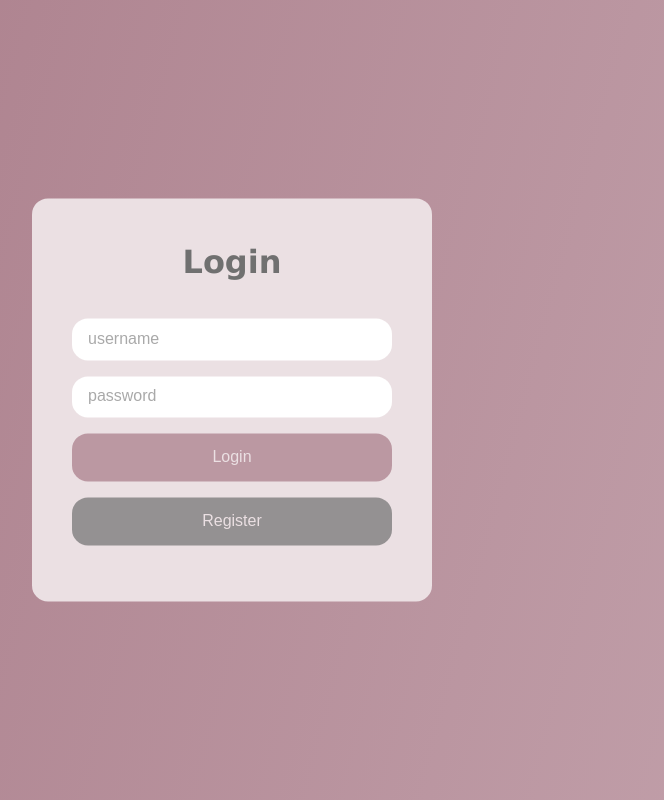
After one commit to xTanzu/Fiber, a Flask app: page /login in a window 1280 px wide. The commit adds this page. Shown: the whole page, without its empty margins (408-1072 px from the left). Run offline with Flask 3, Linux system fonts and the light colour scheme.

Commit message:
Build registration and login functionality to the app
-Build basic registration and login feature
  -update the schema.sql and init_db.sh to create new table "users" and
  grant privileges to database_client user
  -establish SECRET_KEY to allow session variables and flashing messages
  -add required logic for registration/login/logout to application_logic
  routes and repository
  -create login and registation screens using same base template and switch
  between the forms by calling macros that form them
  -create the styles necessary
  -enable to show flashed messages on both forms
  -involve some validation funtionality to the registration
  -add logout button to top navigation bar

```diff
--- a/schema.sql
+++ b/schema.sql
@@ -1,3 +1,2 @@
--- CREATE TABLE users (id SERIAL PRIMARY KEY, username TEXT UNIQUE, password TEXT);
--- Muista päivittää myös taulu message monikoksi
-CREATE TABLE message (id SERIAL PRIMARY KEY, time TEXT, author TEXT, content TEXT);
+CREATE TABLE users (id SERIAL PRIMARY KEY, username TEXT UNIQUE, password TEXT);
+CREATE TABLE messages (id SERIAL PRIMARY KEY, time TEXT, author TEXT, content TEXT);
--- a/src/app.py
+++ b/src/app.py
@@ -2,8 +2,14 @@ from flask import Flask
 
 from dotenv import load_dotenv
 
+from os import getenv
+
+import sys
+
 load_dotenv()
+
 app = Flask(__name__)
+app.secret_key = getenv("SECRET_KEY")
 
 from routes import *
 
--- a/src/application_logic.py
+++ b/src/application_logic.py
@@ -1,13 +1,62 @@
+from flask import session
+
 from repository import Repository
+import validation
 
+from exceptions import CredentialsException, DatabaseException
+
+from werkzeug.security import generate_password_hash, check_password_hash
 from datetime import datetime
 
 import sys
 
+
 class Application_logic:
     def __init__(self):
         self.repository = Repository()
-        self.signed_in_user = "Taneli Härkönen"
+
+    def is_logged_in(self):
+        session_user = session.get("logged_in_user")
+        if not session_user:
+            return False
+        if "username" not in session_user or "id" not in session_user:
+            return False
+        user = self.repository.get_user_by_username(session_user["username"])
+        if not user:
+            return False
+        if session_user["id"] != user.id:
+            return False
+        return True
+
+    def register_user(self, username, password, rpt_password):
+        validation.validate_username(username)
+        if self.repository.username_exists(username):
+            raise CredentialsException("username already exists")
+        validation.validate_password(password)
+        if password != rpt_password:
+            raise CredentialsException("passwords differ")
+        password_hash = generate_password_hash(password)
+        try:
+            self.repository.insert_new_user(username, password_hash)
+            return True
+        except Exception as e:
+            raise DatabaseException("error during inserting new user to database")
+
+    def login_user(self, username, password):
+        user = self.repository.get_user_by_username(username)
+        if not user:
+            raise CredentialsException("invalid username")
+        password_hash = user.password
+        if not check_password_hash(password_hash, password):
+            raise CredentialsException("invalid password")
+        session["logged_in_user"] = {
+            "id": user.id,
+            "username": user.username
+        }
+        return True
+
+    def logout_user(self):
+        del session["logged_in_user"]
 
     def get_messages(self):
         messages = self.repository.get_messages()
@@ -16,5 +65,5 @@ class Application_logic:
     def submit_new_message(self, message_content: str):
         format_str = "%Y-%m-%dT%H:%M:%S.%f"
         time_str = datetime.now().strftime(format_str)
-        author = self.signed_in_user
+        author = session["logged_in_user"]["username"]
         self.repository.append_new_message(author, time_str, message_content)
--- /dev/null
+++ b/src/exceptions.py
@@ -0,0 +1,5 @@
+class CredentialsException(Exception):
+    pass
+
+class DatabaseException(Exception):
+    pass
--- a/src/routes.py
+++ b/src/routes.py
@@ -1,9 +1,10 @@
 from flask import Flask
-from flask import redirect, render_template, request
+from flask import redirect, render_template, request, flash, session
 
 from app import app
 
 from application_logic import Application_logic
+from exceptions import CredentialsException, DatabaseException
 
 import sys
 
@@ -15,8 +16,50 @@ def handleFormInput():
 
 @app.route("/", methods=["GET","POST"])
 def index():
+    if not application.is_logged_in():
+        return redirect("login")
     if request.method == "POST":
         handleFormInput()
         return redirect("/")
     messages = application.get_messages()
-    return render_template("main.html.jinja", messages=(messages))
+    return render_template("main.html.jinja", messages=messages)
+
+@app.route("/register", methods=["GET", "POST"])
+def register():
+    if application.is_logged_in():
+        return redirect("/")
+    placeholder_username = ""
+    if request.method == "POST":
+        username = request.form["username"]
+        password = request.form["password"]
+        rpt_password = request.form["rpt_password"]
+        # print(f"username:{username}, password:{password}, rpt_password:{rpt_password}", file=sys.stdout)
+        try:
+            application.register_user(username, password, rpt_password)
+            application.login_user(username, password)
+            return redirect("/")
+        except (CredentialsException, DatabaseException) as e:
+            flash(e)
+            placeholder_username = username
+    return render_template("credentials.html.jinja", form_type="register", placeholder_username=placeholder_username)
+
+@app.route("/login", methods=["GET", "POST"])
+def login():
+    if application.is_logged_in():
+        return redirect("/")
+    placeholder_username = ""
+    if request.method == "POST":
+        username = request.form["username"]
+        password = request.form["password"]
+        try:
+            application.login_user(username, password)
+            return redirect("/")
+        except (CredentialsException, DatabaseException) as e:
+            flash(e)
+            placeholder_username = username
+    return render_template("credentials.html.jinja", form_type="login", placeholder_username=placeholder_username)
+
+@app.route("/logout", methods=["GET"])
+def logout():
+    application.logout_user()
+    return redirect("/")
--- a/src/static/css/styles.css
+++ b/src/static/css/styles.css
@@ -2,27 +2,35 @@
     --nav_top_height: 3rem;
     --nav_left_width: 12rem;
 
-    --color_main_1: #4D5A82;
-    --color_main_2: #3397b8;
-    --color_accent_1: #F0D8EC;
-    --color_accent_2: #EB8D2D;
-    --color_light_1: #C6D6E4;
-    --color_light_2: #F0D8EC;
+    /* --color_main_1: #3E3E3E; */
+    /* --color_main_1: #858585; */
+    --color_main_1: #707070;
+    --color_accent_1: #A87A87;
+    --color_accent_1_light: #B9939F;
+    --color_accent_2: #8E6D76;
+    --color_accent_3: #6C575E;
+    --color_accent_4: #574D51;
+    --color_light_1: #F5F5F5;
+    --color_light_2: #ebe0e3;
 }
 
 * {
     margin: 0;
     padding: 0;
+    box-sizing: border-box;
 }
 
 html {
+    height: 100%;
     font-size: 16px;
     line-height: 1.5;
     font-family: Verdana, Tahoma, Arial, sans-serif;
 }
 
 body {
-    background: var(--color_light_1); /* linear-gradient(90deg, Pink, LightBlue); */
+    position: relative;
+    height: 100%;
+    background-image: linear-gradient(105deg, var(--color_accent_1), #c3a2ac);
     background-attachment: fixed;
 }
 
@@ -53,6 +61,85 @@ body {
     font-size: 0.7rem;
 }
 
+/* -------- General UI rules -------- */
+
+input {
+    font-size: 1rem;
+}
+
+input:focus {
+    outline-width: 0;
+}
+
+ul.flashed_messages_list {
+    list-style-type: none;
+    text-align: center;
+    color: var(--color_main_1);
+    /* opacity: 0.6; */
+}
+
+/* -------- Credentials area -------- */
+
+div.credentials_box {
+    position: absolute;
+    width: 50vmin;
+    /* height: 50vmin; */
+    top: 50vh;
+    left: 50vw;
+    transform: translate3D(-50%, -50%, 0);
+    border-radius: 1rem;
+    background: var(--color_light_2);
+}
+
+div.credentials_form_wrapper {
+    margin: 10%;
+    /* background: var(--color_main_1); */
+}
+
+div.credentials_form_wrapper > h1.credentials_title {
+    text-align: center;
+    margin: 2rem;
+    color: var(--color_main_1);
+}
+
+form.credentials_form > input {
+    margin-bottom: 1rem;
+}
+
+form.credentials_form > input.credentials_field {
+    padding: 0 1rem;
+    width: 100%;
+    height: 2.6rem;
+    border-style: none;
+    border-radius: 1rem;
+    color: var(--color_main_1);
+}
+
+form.credentials_form > input.credentials_field::placeholder {
+    color: var(--color_main_1);
+    opacity: 0.6;
+}
+
+form.credentials_form > input.button {
+    width: 100%;
+    height: 3rem;
+    border-style: none;
+    border-radius: 1rem;
+    color: var(--color_light_2);
+    opacity: 0.7;
+}
+
+form.credentials_form > input.button:hover {
+    opacity: 1;
+}
+
+form.credentials_form > input.button.login {
+    background: var(--color_accent_1);
+}
+
+form.credentials_form > input.button.register {
+    background: var(--color_main_1);
+}
 
 /* -------- Top Nav -------- */
 
@@ -90,6 +177,21 @@ nav.nav_top > p.login_username {
     transform: translateY(-50%);
     margin-right: var(--nav_top_height);
     float: right;
+    font-weight: bold;
+    color: var(--color_accent_1);
+    /* background: red; */
+}
+
+nav.nav_top > a.logout_button {
+    --height: var(--font_big);
+    display: block;
+    width: max-content;
+    height: var(--height);
+    margin-top: calc(var(--nav_top_height) / 2);
+    transform: translateY(-50%);
+    margin-right: var(--nav_top_height);
+    float: right;
+    text-decoration: none;
     font-weight: bold;
     color: var(--color_accent_1);
     /* background: red; */
--- /dev/null
+++ b/src/templates/credentials.html.jinja
@@ -0,0 +1,21 @@
+{% extends "base.html.jinja" %}
+
+{% import "macros/credentials_form.html.jinja" as credentials_form %}
+{% import "macros/flashing.html.jinja" as flashing %}
+
+{% block title %}Fiber {{ form_type }}{% endblock %}
+
+{% block body %}
+    <div class="credentials_box">
+        <div class="credentials_form_wrapper">
+            {% if form_type == "register" %}
+                {{ credentials_form.register_form(placeholder_username) }}
+            {% elif form_type == "login" %}
+                {{ credentials_form.login_form(placeholder_username) }}
+            {% else %}
+                <p>Unknown form type</p>
+            {% endif %}
+            {{ flashing.list_flashed_messages() }}
+        </div>
+    </div>
+{% endblock %}
--- /dev/null
+++ b/src/templates/macros/credentials_form.html.jinja
@@ -0,0 +1,20 @@
+{% macro login_form(placeholder_username) %}
+    <h1 class="credentials_title">Login</h1>
+    <form class="credentials_form" action="/login" method="POST">
+        <input type="text" class="text_field credentials_field" name="username" placeholder="username" value="{{ placeholder_username }}"><br>
+        <input type="password" id="password" class="text_field credentials_field" name="password" placeholder="password"><br>
+        <input type="submit" class="button login" value="Login"><br>
+        <input type="button" class="button register" value="Register" onclick="location.href='/register'">
+    </form>
+{% endmacro %}
+
+{% macro register_form(placeholder_username) %}
+    <h1 class="credentials_title">Register</h1>
+    <form class="credentials_form" action="/register" method="POST">
+        <input type="text" class="text_field credentials_field" name="username" placeholder="username" value="{{ placeholder_username }}"><br>
+        <input type="password" class="text_field credentials_field" name="password" placeholder="password"><br>
+        <input type="password" class="text_field credentials_field" name="rpt_password" placeholder="repeat password"><br>
+        <input type="submit" class="button register" value="Register"><br>
+        <input type="button" class="button login" value="Login" onclick="location.href='/login'">
+    </form>
+{% endmacro %}
--- /dev/null
+++ b/src/templates/macros/flashing.html.jinja
@@ -0,0 +1,11 @@
+{% macro list_flashed_messages() %}
+    {% with messages = get_flashed_messages() %}
+        {% if messages %}
+            <ul class="flashed_messages_list">
+                {% for message in messages %}
+                    <li class="flashed_message_item font_medium_small">{{ message }}</li>
+                {% endfor %}
+            </ul>
+        {% endif %}
+    {% endwith %}
+{% endmacro %}
```
Also changed, not shown: src/repository.py (+53 -2 lines), src/templates/top_nav.html.jinja (+5 -2 lines), src/validation.py (added, +67 -0 lines), 2 other files.
